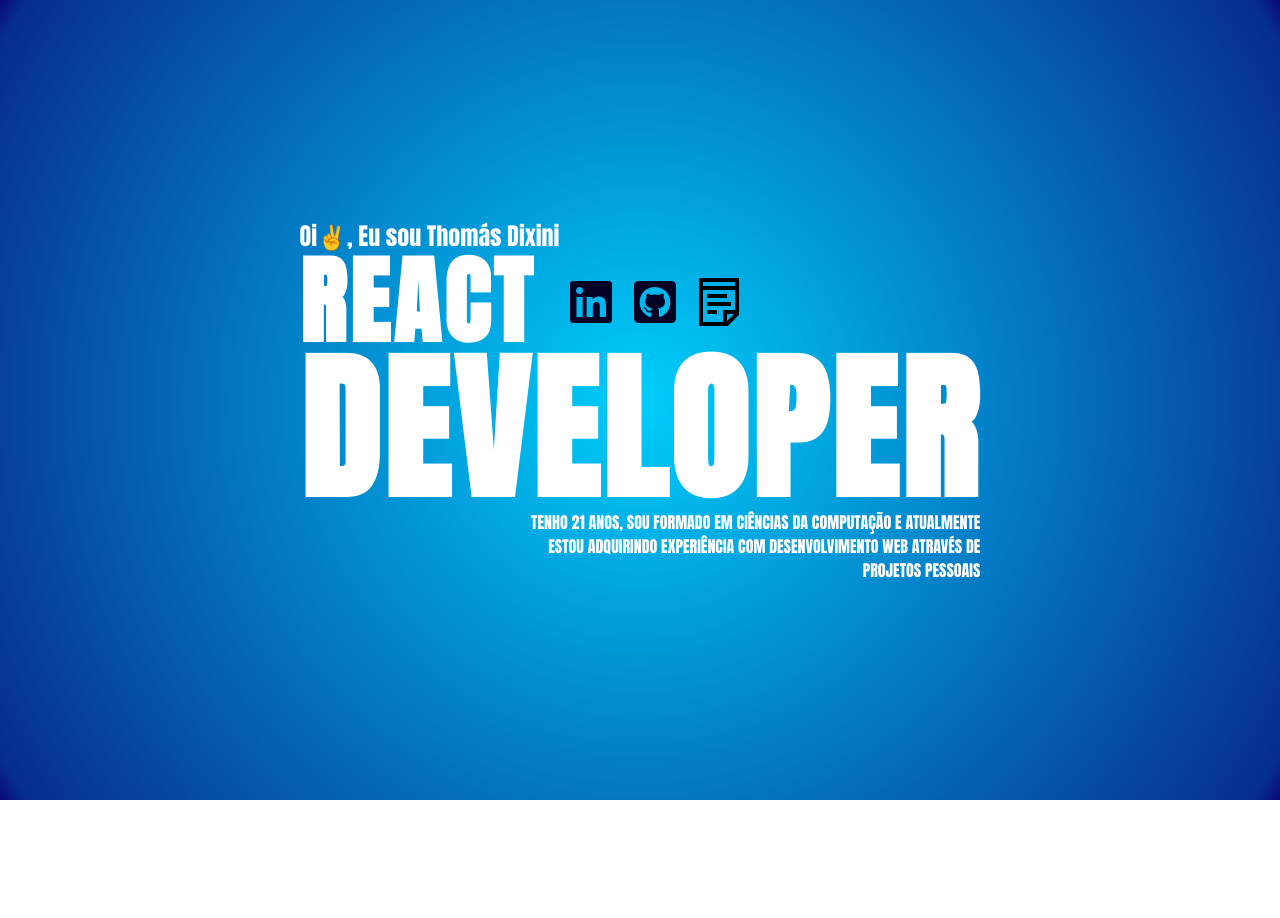
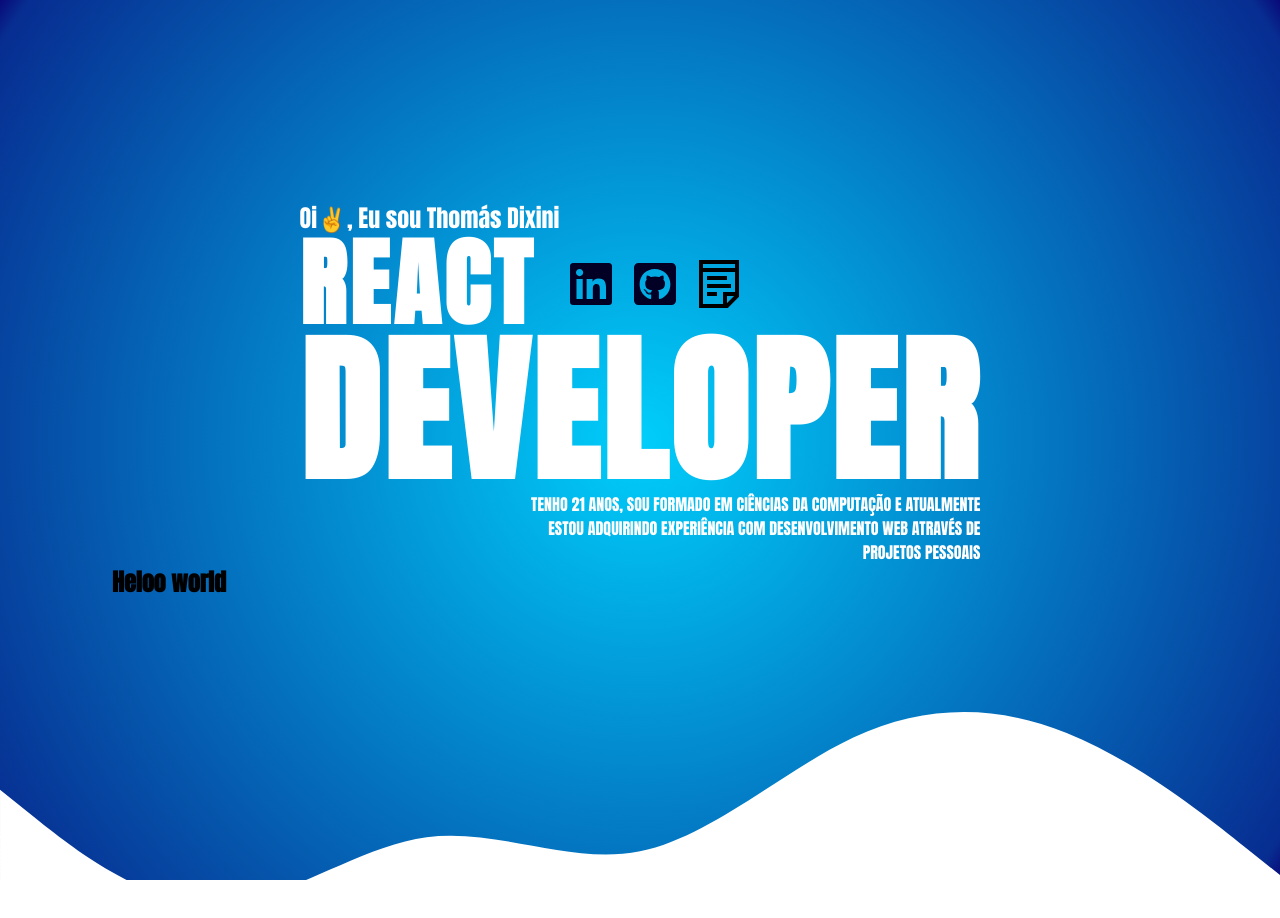
Before and after one commit to ThomasDixini/PortfolioOfficial, a Next.js app: page / in a window 1280 px wide. Shown: the top 918 px of the page. Before the commit the page ends 800 px from the top, so only its background shows below. Built offline with nearby package versions, Linux system fonts and the light colour scheme.

Commit message:
:ok_hand: style: Colocando onda no final da sessão

```diff
--- a/src/pages/index.tsx
+++ b/src/pages/index.tsx
@@ -6,6 +6,22 @@
   return (
     <main className={styles.main}>
       <section className={styles.userSection}>
+        <div className={styles.background}>
+          <div className={styles.wavesPath}>
+            <svg
+              className={styles.waves}
+              xmlns="http://www.w3.org/2000/svg"
+              viewBox="0 0 1440 320"
+            >
+              <path
+                fill="#FFFFFF"
+                fill-opacity="1"
+                d="M0,128L40,160C80,192,160,256,240,256C320,256,400,192,480,181.3C560,171,640,213,720,197.3C800,181,880,107,960,69.3C1040,32,1120,32,1200,64C1280,96,1360,160,1400,192L1440,224L1440,320L1400,320C1360,320,1280,320,1200,320C1120,320,1040,320,960,320C880,320,800,320,720,320C640,320,560,320,480,320C400,320,320,320,240,320C160,320,80,320,40,320L0,320Z"
+              ></path>
+            </svg>
+          </div>
+        </div>
+        <div>
           <span> Oi✌️, Eu sou Thomás Dixini </span>
           <div className={styles.description}>
             <div className={styles.separationLinks}>
@@ -36,9 +52,14 @@
           <p className={styles.p}>
             TENHO 21 ANOS, SOU FORMADO EM CIÊNCIAS DA COMPUTAÇÃO E ATUALMENTE{" "}
             <br />
-          ESTOU ADQUIRINDO EXPERIÊNCIA COM DESENVOLVIMENTO WEB ATRAVÉS DE <br />
+            ESTOU ADQUIRINDO EXPERIÊNCIA COM DESENVOLVIMENTO WEB ATRAVÉS DE{" "}
+            <br />
             PROJETOS PESSOAIS
           </p>
+        </div>
+      </section>
+      <section className={styles.projects}>
+        <h1> Heloo world</h1>
       </section>
     </main>
   );
--- a/src/styles/home/Home.module.css
+++ b/src/styles/home/Home.module.css
@@ -2,9 +2,27 @@
   display: flex;
   align-items: center;
   justify-content: center;
+  flex-direction: column;
   height: 100vh;
   padding: 0 7rem;
-  overflow: hidden;
+}
+
+.userSection {
+  color: white;
+  display: flex;
+  flex-direction: column;
+  align-items: flex-start;
+  font-size: x-large;
+}
+
+.background {
+  position: absolute;
+  left: 0;
+  right: 0;
+  top: 0;
+  bottom: 0;
+  height: calc(100vh + 5rem);
+  z-index: -1;
   background: rgb(2, 0, 36);
   background: radial-gradient(
     circle,
@@ -16,12 +34,10 @@
   );
 }
 
-.userSection {
-  color: white;
-  display: flex;
-  flex-direction: column;
-  align-items: flex-start;
-  font-size: x-large;
+.wavesPath {
+  width: 100%;
+  position: absolute;
+  bottom: -10%;
 }
 
 .description {
@@ -68,6 +84,10 @@
   font-size: 1rem;
 }
 
+.projects {
+  width: 100%;
+}
+
 @media (max-width: 1024px) {
   .userSection {
     font-size: larger;
@@ -83,6 +103,9 @@
   }
   .p {
     font-size: 0.875rem;
+  }
+  .wavesPath {
+    bottom: -2%;
   }
 }
 
@@ -102,6 +125,9 @@
   .p {
     font-size: 0.7rem;
   }
+  .background {
+    height: 100vh;
+  }
 }
 
 @media (max-width: 548px) {
@@ -120,4 +146,7 @@
   .p {
     font-size: 0.56rem;
   }
+  .background {
+    height: 100vh;
+  }
 }
```
Lines whose indentation alone changed are shown as unchanged.
